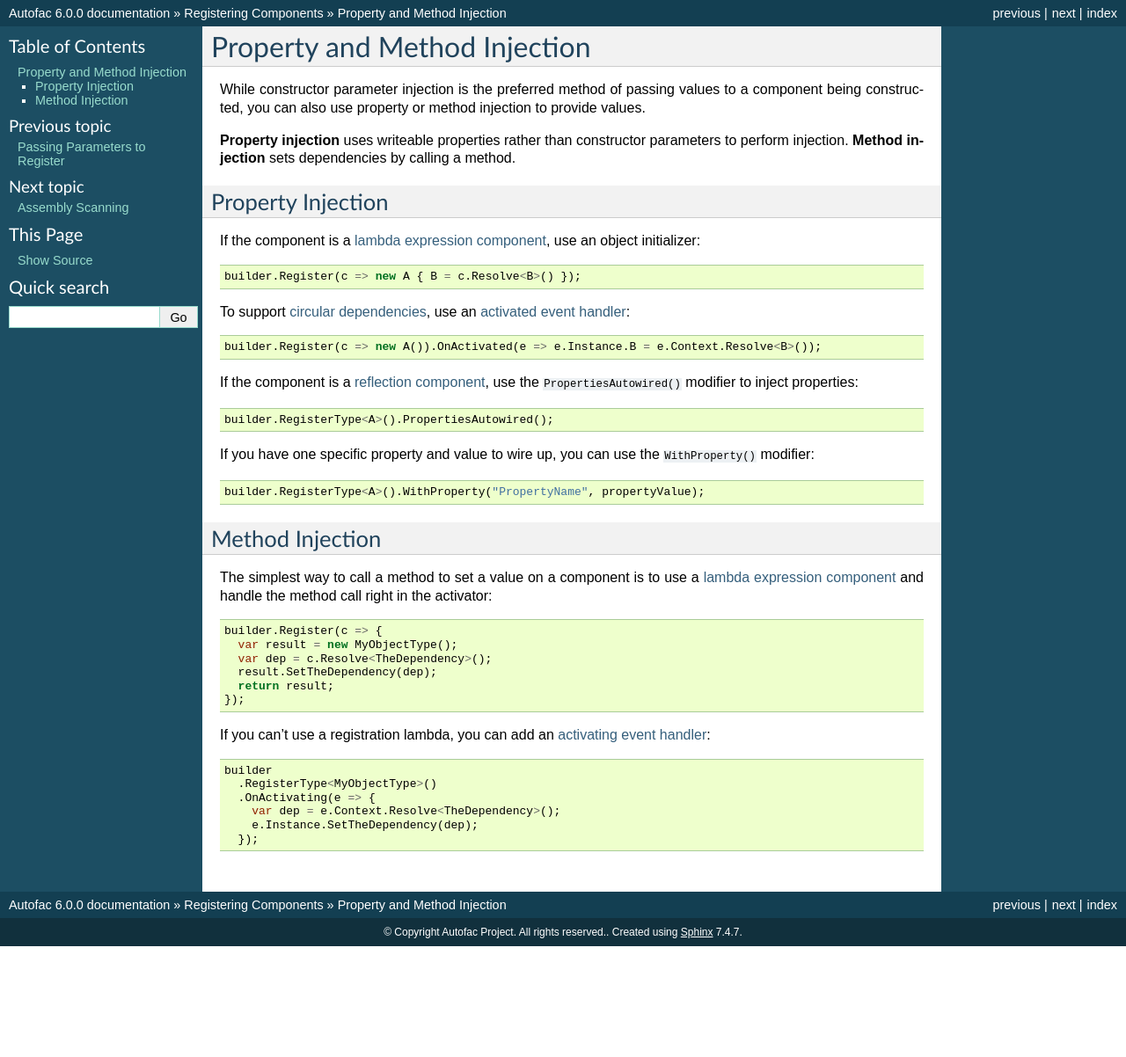
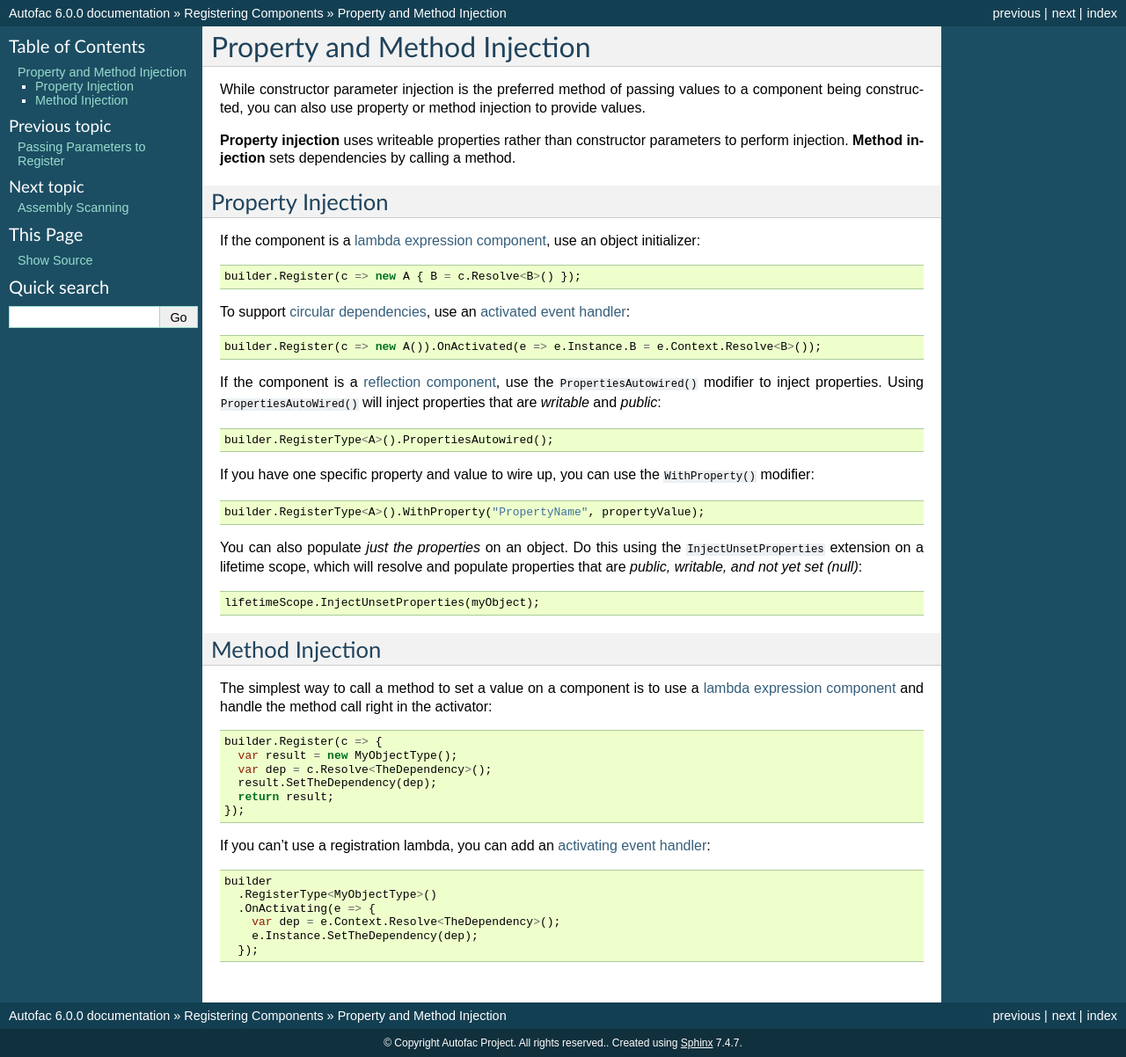
Before and after one commit to autofac/Documentation, a Sphinx documentation site: the page built from docs/register/prop-method-injection.rst, in a window 1280 px wide. Shown: the whole page at 88% size. Built offline with Sphinx 7.4.7, drawn with Linux system fonts in a browser that asks for light colours; before the commit the page ends 1076 px from its top, so only the background shows below that.

Commit message:
Clarify which properties are autowired.

```diff
--- a/docs/register/prop-method-injection.rst
+++ b/docs/register/prop-method-injection.rst
@@ -21,7 +21,7 @@ To support :doc:`circular dependencies <../advanced/circular-dependencies>`, use
 
     builder.Register(c => new A()).OnActivated(e => e.Instance.B = e.Context.Resolve<B>());
 
-If the component is a :ref:`reflection component <register-registration-reflection-components>`, use the ``PropertiesAutowired()`` modifier to inject properties:
+If the component is a :ref:`reflection component <register-registration-reflection-components>`, use the ``PropertiesAutowired()`` modifier to inject properties. Using ``PropertiesAutoWired()`` will inject properties that are *writable* and *public*:
 
 .. sourcecode:: csharp
 
@@ -32,6 +32,12 @@ If you have one specific property and value to wire up, you can use the ``WithPr
 .. sourcecode:: csharp
 
     builder.RegisterType<A>().WithProperty("PropertyName", propertyValue);
+
+You can also populate *just the properties* on an object. Do this using the ``InjectUnsetProperties`` extension on a lifetime scope, which will resolve and populate properties that are *public, writable, and not yet set (null)*:
+
+.. sourcecode:: csharp
+
+    lifetimeScope.InjectUnsetProperties(myObject);
 
 Method Injection
 ================
```
